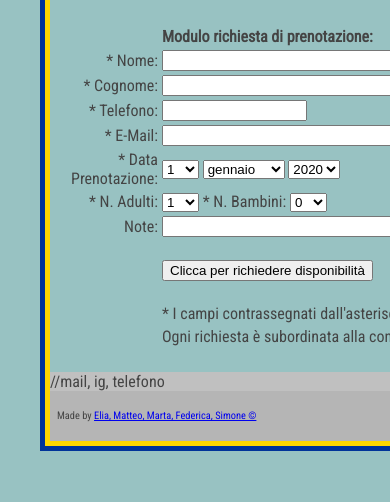
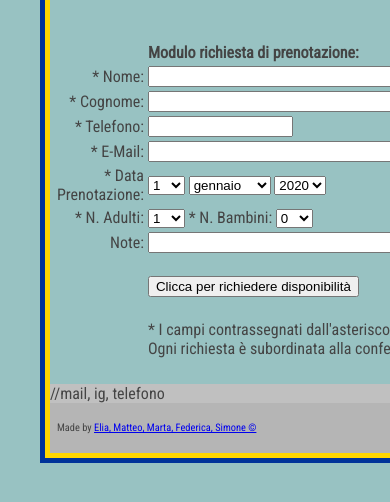
Before and after one commit to Lizzit/The_Spice, a plain HTML site: page Prenota.htm in a window 390 px wide. Shown: the part 144-646 px from the top of the page. Drawn offline with Linux system fonts and the light colour scheme.

Commit message:
try to fix prenotazione

```diff
--- a/Prenota.htm
+++ b/Prenota.htm
@@ -42,7 +42,7 @@
                     <input type="hidden" name="EMAILHOTEL" value="marreova02@gmail.com">
                     <input type="hidden" name="Risposta" value="www.thespice.com">
 
-                    <table width="500" border="0">
+                    <table width="500px" border="0">
                         <tr>
                             <td> </td>
                             <td colspan="2"><b>Modulo richiesta di prenotazione:</b><br></td>
@@ -96,16 +96,10 @@
                             <td><br><input type="submit" value="Clicca per richiedere disponibilità"><br><br></td>
                             <td> </td>
                         </tr>
-                        <tr>
+                        <p>
                             <td> </td>
-                            <td> * I campi contrassegnati dall'asterisco sono obbligatori<br></td>
-                        </tr>
-                        <tr>
-                            <td> </td>
-                            <td>
-                                Ogni richiesta è subordinata alla conferma del ristorante<br><br>
-                            </td>
-                        </tr>
+                            <td> * I campi contrassegnati dall'asterisco sono obbligatori<br> Ogni richiesta è subordinata alla conferma del ristorante<br><br></td>
+                        </p>
                     </table>
                 </form>
 
--- a/style.css
+++ b/style.css
@@ -591,6 +591,9 @@ p {
         margin-left: 40px;
         background-size: 170%;
     }
+    table {
+        width: 90%;
+    }
 }
 
 @media screen and (max-width: 750px) {
@@ -602,6 +605,10 @@ p {
         float: none;
         width: 90%;
         margin: 40px auto;
+    }
+    form {
+        align-content: center;
+        width: 100%;
     }
 }
 
```
